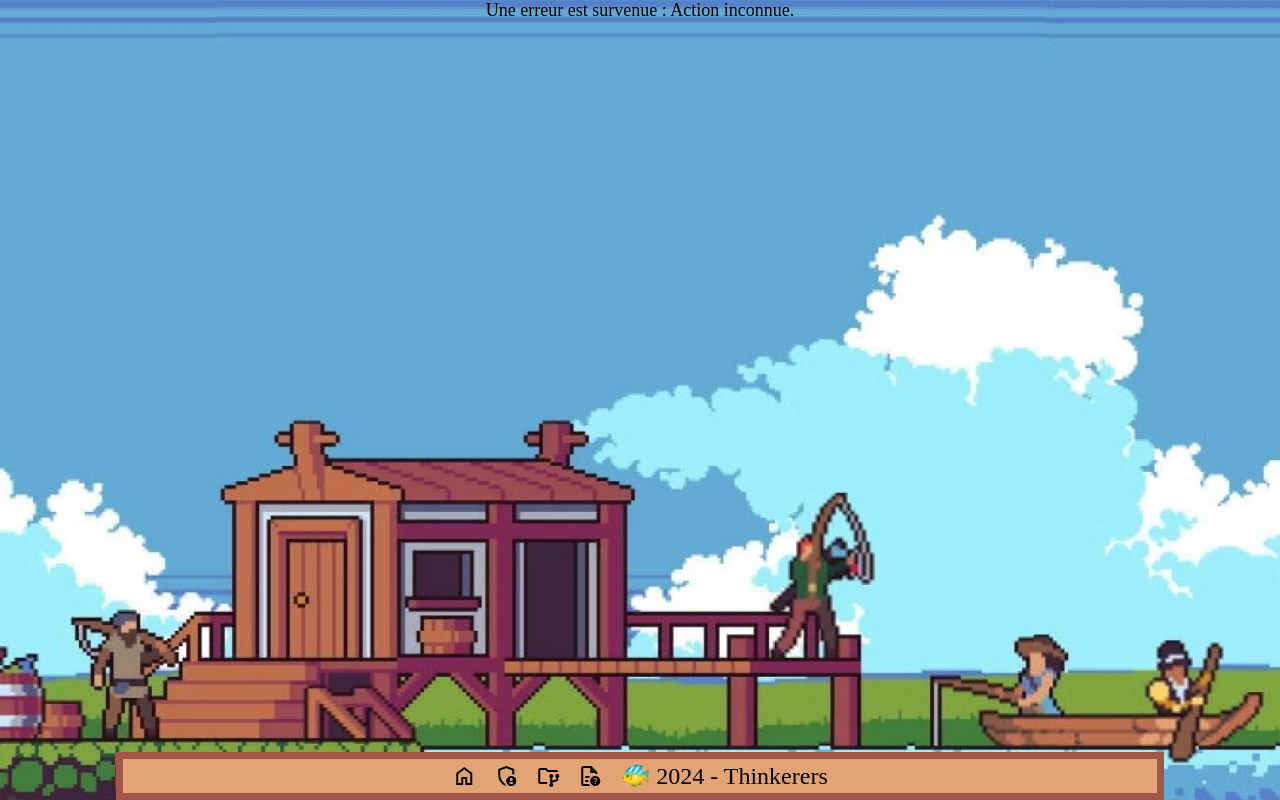
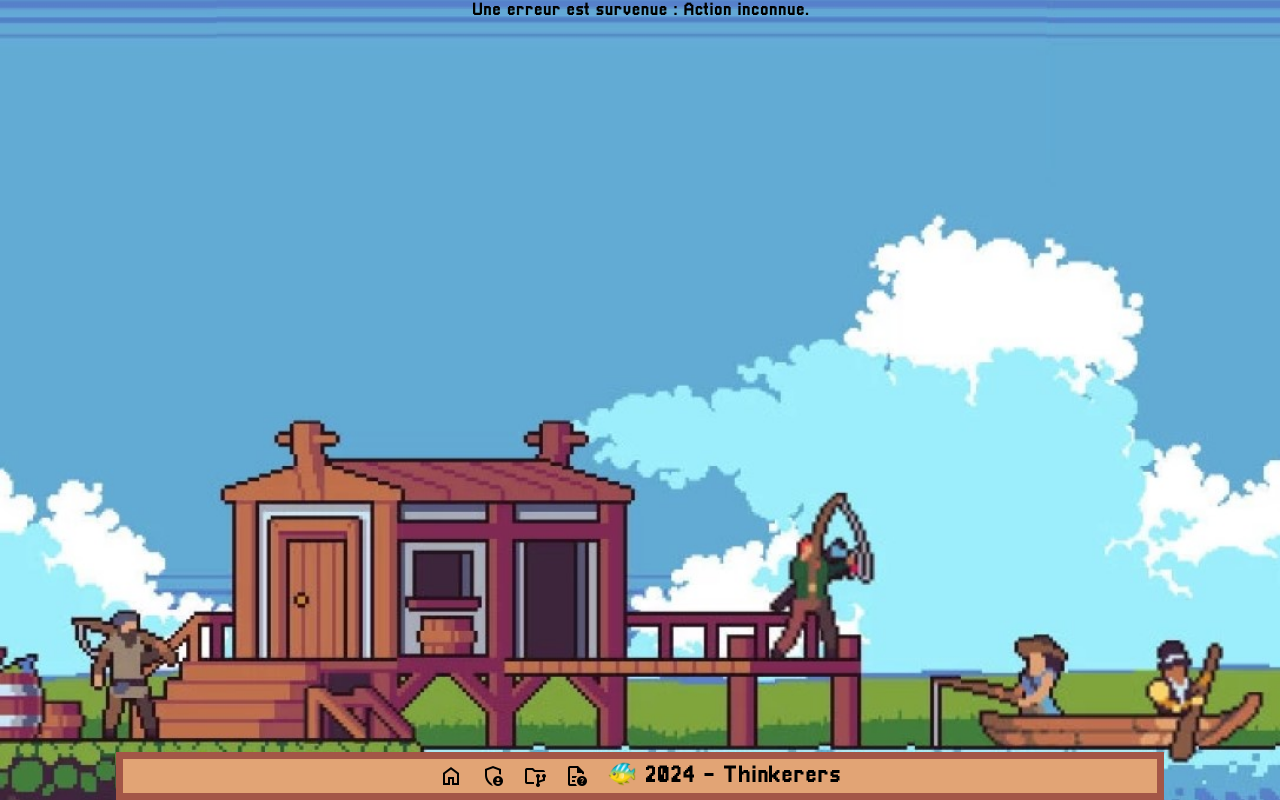
Before and after one commit to thinkerers/Ebisu, a PHP site: page /index.php?action=Pixellari in a window 1280 px wide. Run offline with PHP 8.4, Linux system fonts and the light colour scheme.

Commit message:
fix font pixellari

```diff
--- a/public/css/style.css
+++ b/public/css/style.css
@@ -1,5 +1,9 @@
 @import url("https://fonts.googleapis.com/css2?family=Material+Symbols+Outlined:opsz,wght,FILL,GRAD@20..48,100..700,0..1,-50..200");
 
+@font-face {
+  font-family: 'Pixellari';
+  src: url('/public/fonts/Pixellari.ttf');
+}
 
 :root {
 
```
Also changed, not shown: public/fonts/Pixellari.ttf (added).
